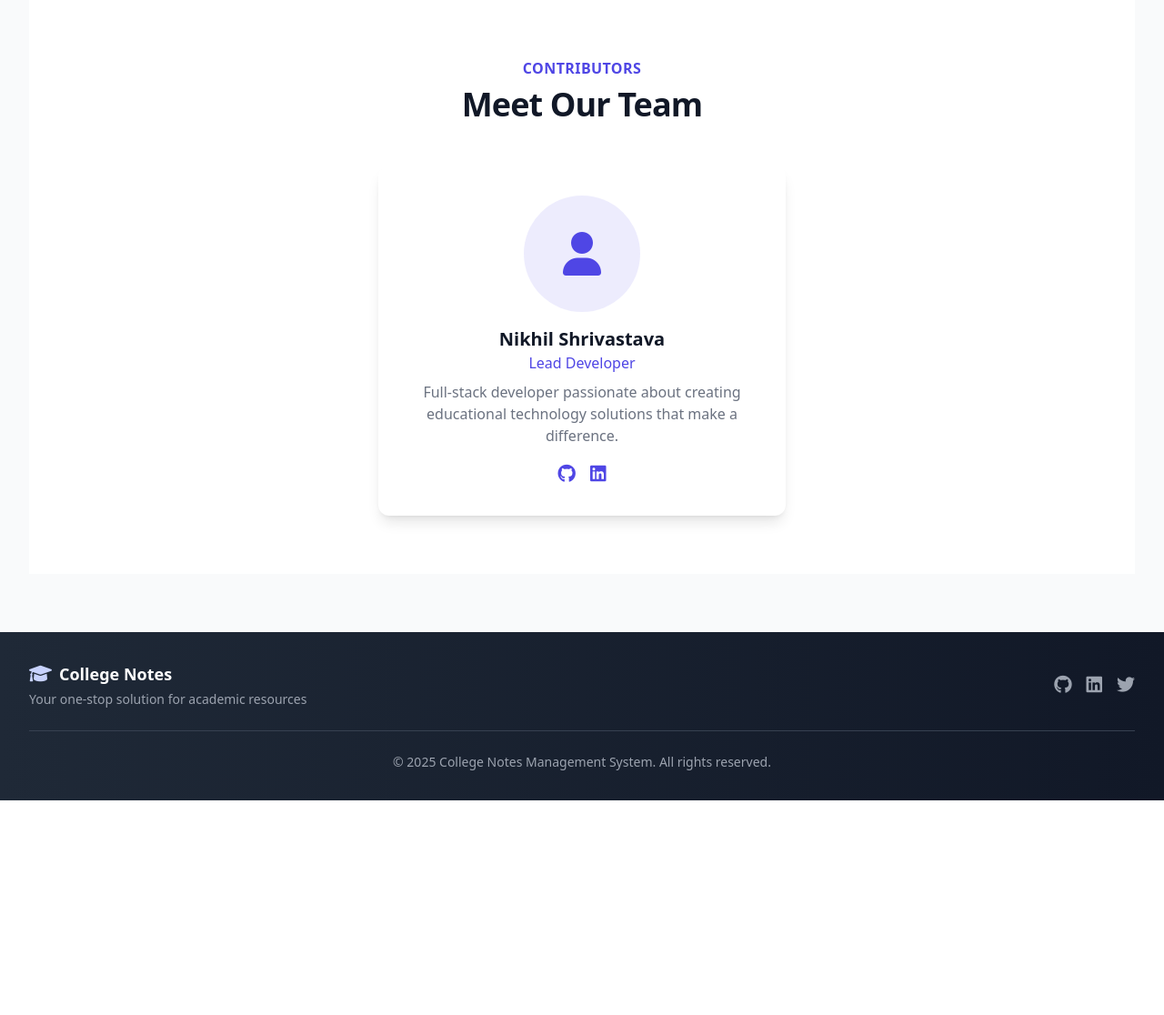
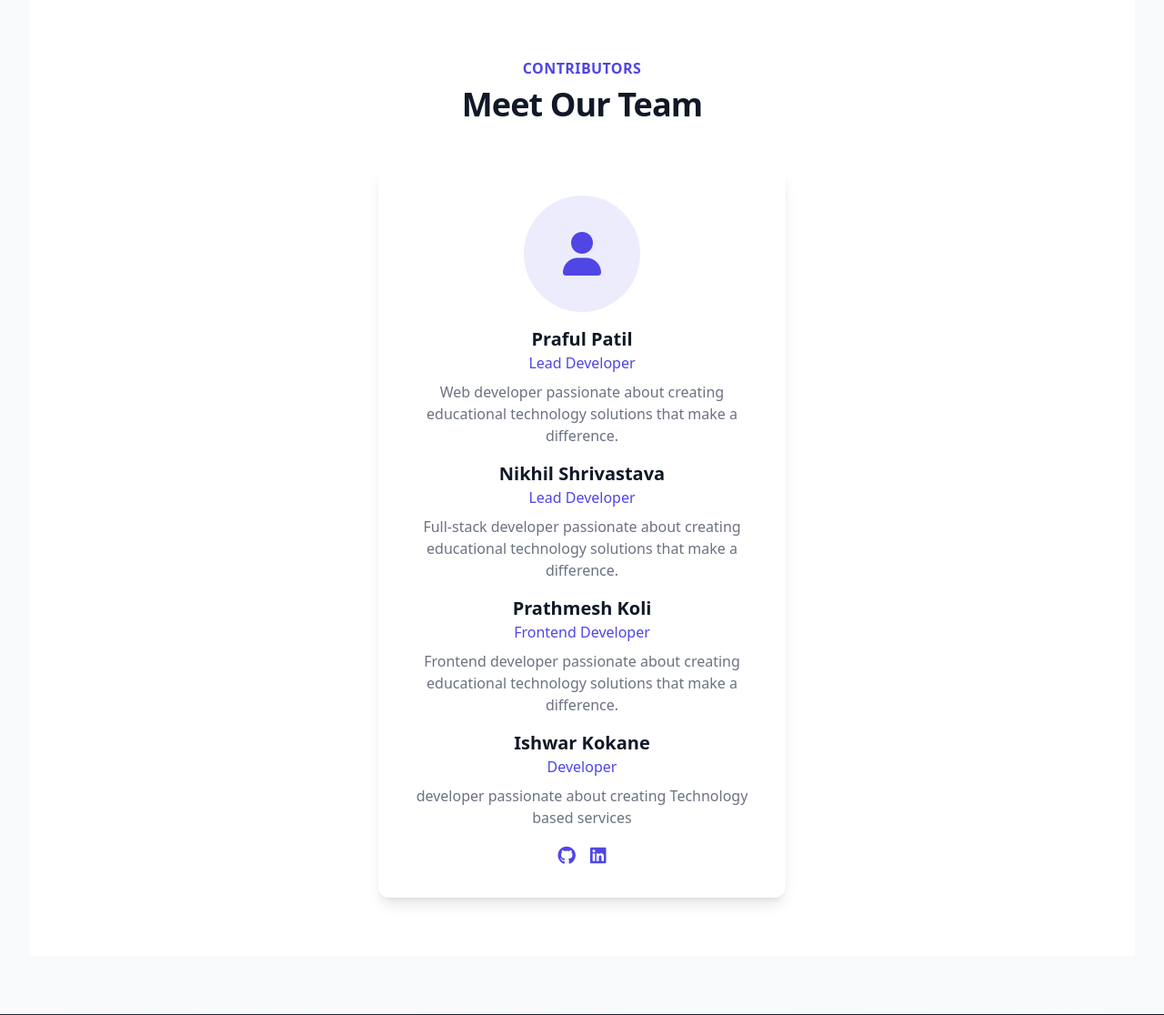
Before and after one commit to ish260305/LMS, a Flask app: page / in a window 1280 px wide. Shown: the part 1611-2727 px from the top of the page at 91% size. Before the commit the page ends 2491 px from the top, so only its background shows below. Run offline with Flask 2, Linux system fonts and the light colour scheme; some libraries are stand-ins or nearby versions.

Commit message:
Update index.html

```diff
--- a/templates/index.html
+++ b/templates/index.html
@@ -162,11 +162,25 @@
                             <i class="fas fa-user text-5xl text-primary"></i>
                         </div>
                     </div>
-                    <h3 class="mt-4 text-xl font-bold text-gray-900">Nikhil Shrivastava</h3>
+                    <h3 class="mt-4 text-xl font-bold text-gray-900">Praful Patil</h3>
+                    <p class="text-primary font-medium">Lead Developer</p>
+                    <p class="mt-2 text-gray-500 text-center">
+                        Web developer passionate about creating educational technology solutions that make a difference.
+                    </p><h3 class="mt-4 text-xl font-bold text-gray-900">Nikhil Shrivastava</h3>
                     <p class="text-primary font-medium">Lead Developer</p>
                     <p class="mt-2 text-gray-500 text-center">
                         Full-stack developer passionate about creating educational technology solutions that make a difference.
+                    </p><h3 class="mt-4 text-xl font-bold text-gray-900">Prathmesh Koli</h3>
+                    <p class="text-primary font-medium">Frontend Developer</p>
+                    <p class="mt-2 text-gray-500 text-center">
+                        Frontend developer passionate about creating educational technology solutions that make a difference.
                     </p>
+                    <h3 class="mt-4 text-xl font-bold text-gray-900">Ishwar Kokane</h3>
+                    <p class="text-primary font-medium">Developer</p>
+                    <p class="mt-2 text-gray-500 text-center">
+                        developer passionate about creating Technology based services
+                    </p>
+
                     <div class="mt-4 flex space-x-4">
                         <a href="#" class="text-primary hover:text-dark transition-colors">
                             <i class="fab fa-github text-xl"></i>
```
